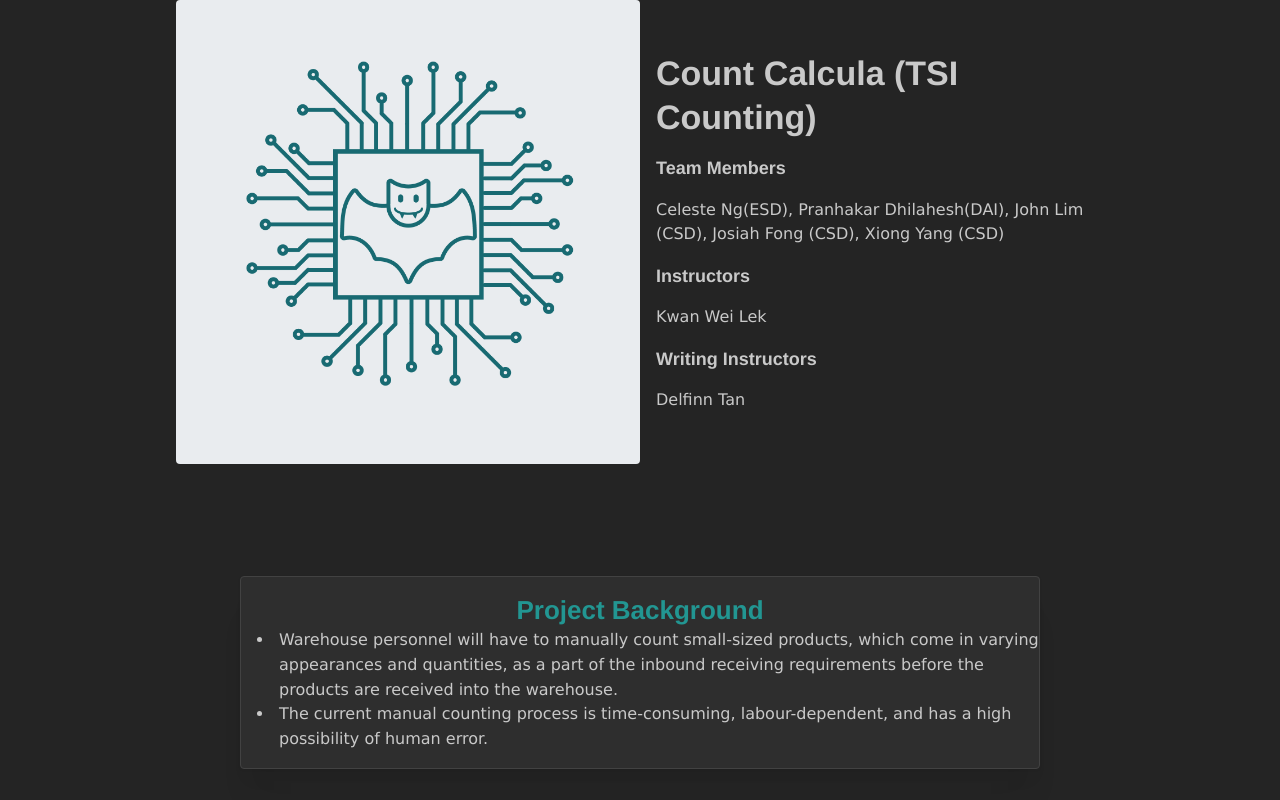
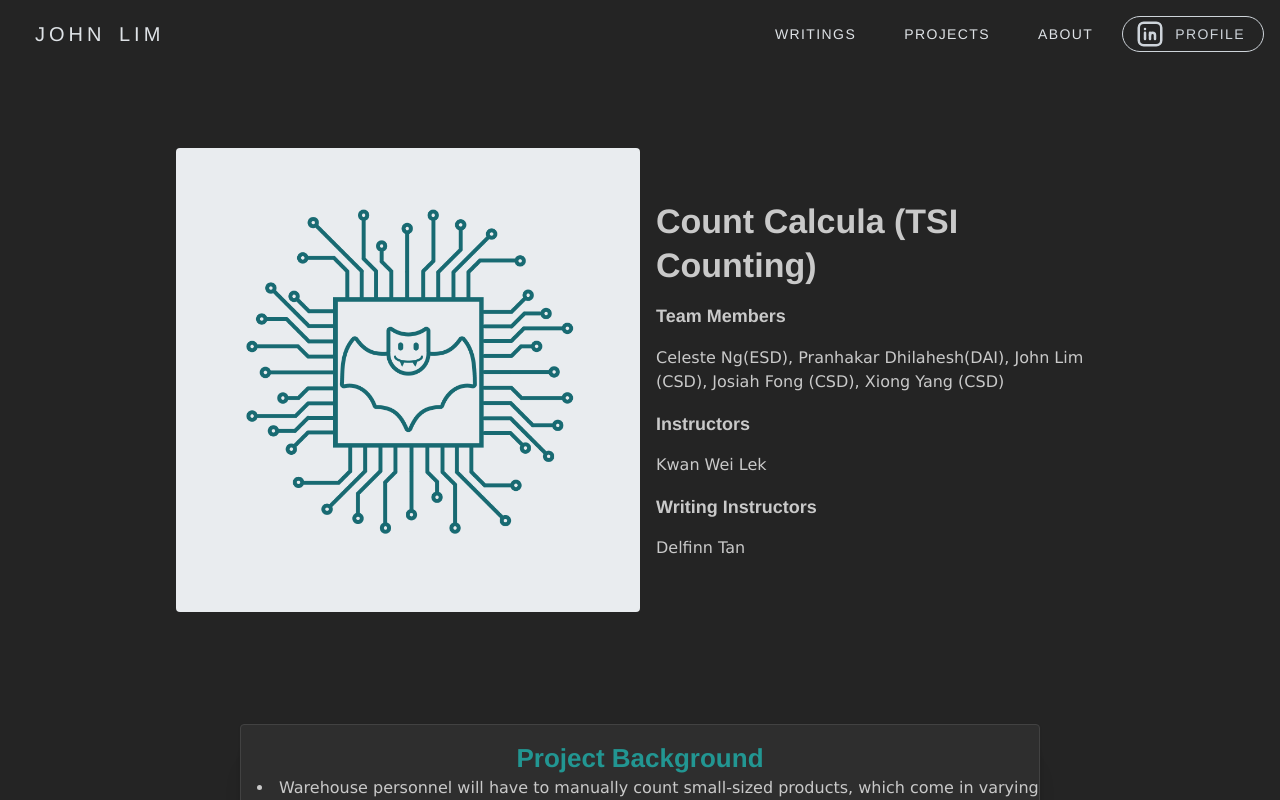
Before and after one commit to johnlim2019/portfolio-web, a React (Vite) app: page /projects/capstone-project in a window 1280 px wide. Shown: the top 800 px of the page. Built offline with nearby package versions, Linux system fonts and the light colour scheme.

Commit message:
fix: added top bar to capstone page

```diff
--- a/src/pages/ProjectsPage/CapstonePage/CapstonePage.tsx
+++ b/src/pages/ProjectsPage/CapstonePage/CapstonePage.tsx
@@ -3,6 +3,8 @@ import { IconAdjustments, IconArrowsSplit, IconBackground, IconClockUp, IconClou
 import { Brain, Building, LaptopFix } from "iconoir-react";
 import "../../../assets/containers.css";
 import styles from "./CapstonePage.module.css";
+import TopBar from "../../../components/TopBar/TopBar";
+import { TopBarEnum } from "../../../enum/TopBarEnum";
 
 function CapstonePage(): JSX.Element {
     const spaceHeight = "5em";
@@ -14,6 +16,9 @@ function CapstonePage(): JSX.Element {
     const bgColor = "gray.2"
 
     return (
+        <>
+            <TopBar currentPage={TopBarEnum.HOME}></TopBar>
+            <Space h={spaceHeight}></Space>
             <Container className="responsiveContainer">
                 <Stack align="center" justify="center" >
 
@@ -488,6 +493,8 @@ function CapstonePage(): JSX.Element {
                     </Center>
                 </Stack >
             </Container >
+        </>
+
     )
 }
 
```
Lines whose indentation alone changed are shown as unchanged.
